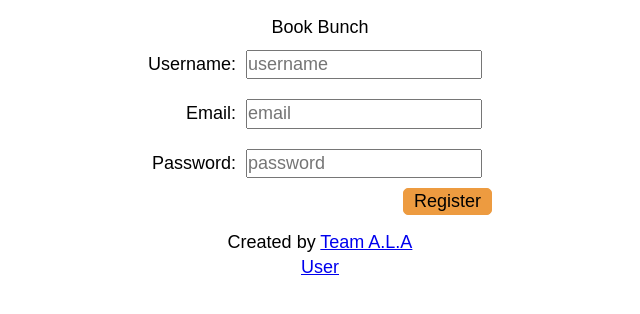
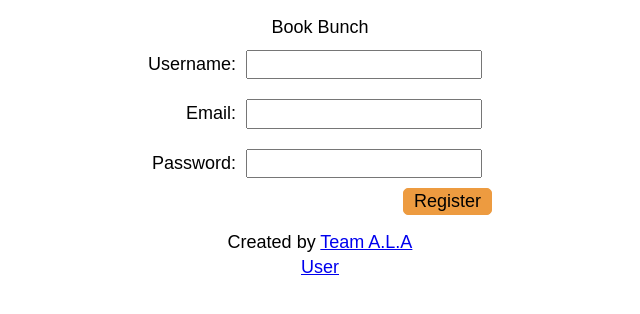
Before and after one commit to llouison/Project_03_Book_Bunch, a React (Create React App) app in the folder client/: page /register in a window 1280 px wide. Shown: the top 314 px of the page, without its empty margins (320-960 px from the left). Built offline with nearby package versions, Linux system fonts and the light colour scheme; no server answers.

Commit message:
updated event handlers and state changes

```diff
--- a/client/src/components/RegistrationForm.jsx
+++ b/client/src/components/RegistrationForm.jsx
@@ -1,38 +1,69 @@
 import React, { Component } from 'react';
 
 class RegistrationForm extends Component {
+    constructor(props) {
+        super(props);
+        this.state = {
+        inputUsernameValue: '',
+        inputEmailValue: '',
+        inputPasswordValue: '',
+        }
+        this.handleInputUserNameChange = this.handleInputUserNameChange.bind(this);
+        this.handleInputEmailChange = this.handleInputEmailChange.bind(this);
+        this.handleInputPasswordChange = this.handleInputPasswordChange.bind(this);
+    }
+
+    /* the handle change methods change the input value as the user types */
+    handleInputUserNameChange(event) {
+        console.log('change');
+        this.setState({
+        inputUsernameValue: event.target.value
+        });
+    }
+
+     handleInputEmailChange(event) {
+        console.log('change');
+        this.setState({
+        inputEmailValue: event.target.value
+        });
+    }
+
+    handleInputPasswordChange(event) {
+        console.log('change');
+        this.setState({
+        inputPasswordValue: event.target.value
+        });
+    }
+
   render() {
     return (
       <form
-        className="registration-form"
-        onSubmit={this.props.handleQuoteSubmit}
+        className="registration_form"
+        onSubmit={this.props.handleRegistrationSubmit}
       >
 
         <label/>Username:
         <input
           type="text"
-          value={this.props.inputUserNameValue}
+          value={this.state.inputUserNameValue}
           name='username'
-          placeholder='username'
-          onChange={this.props.handleInputUserNameChange}
+          onChange={this.handleInputUserNameChange}
         /><br/>
 
         <label/>Email:
         <input
           type="text"
-          value={this.props.inputEmailValue}
+          value={this.state.inputEmailValue}
           name='email'
-          placeholder='email'
-          onChange={this.props.handleInputEmailChange}
+          onChange={this.handleInputEmailChange}
         /><br/>
 
         <label/>Password:
         <input
           type="text"
-          value={this.props.inputPasswordValue}
+          value={this.state.inputPasswordValue}
           name='password'
-          placeholder='password'
-          onChange={this.props.handleInputPasswordChange}
+          onChange={this.handleInputPasswordChange}
         /><br/>
 
         <button>Register</button>
```
Lines whose indentation alone changed are shown as unchanged.
